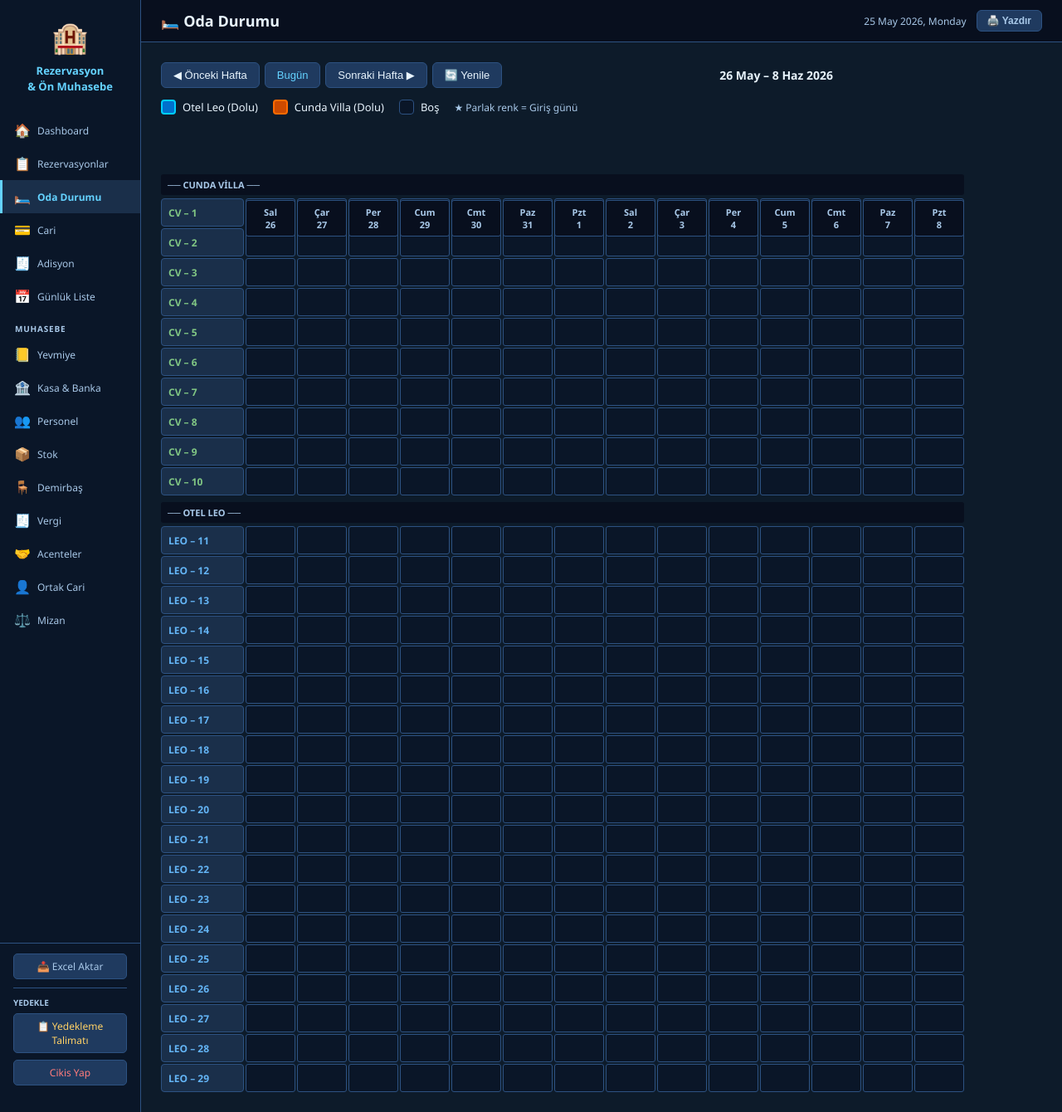
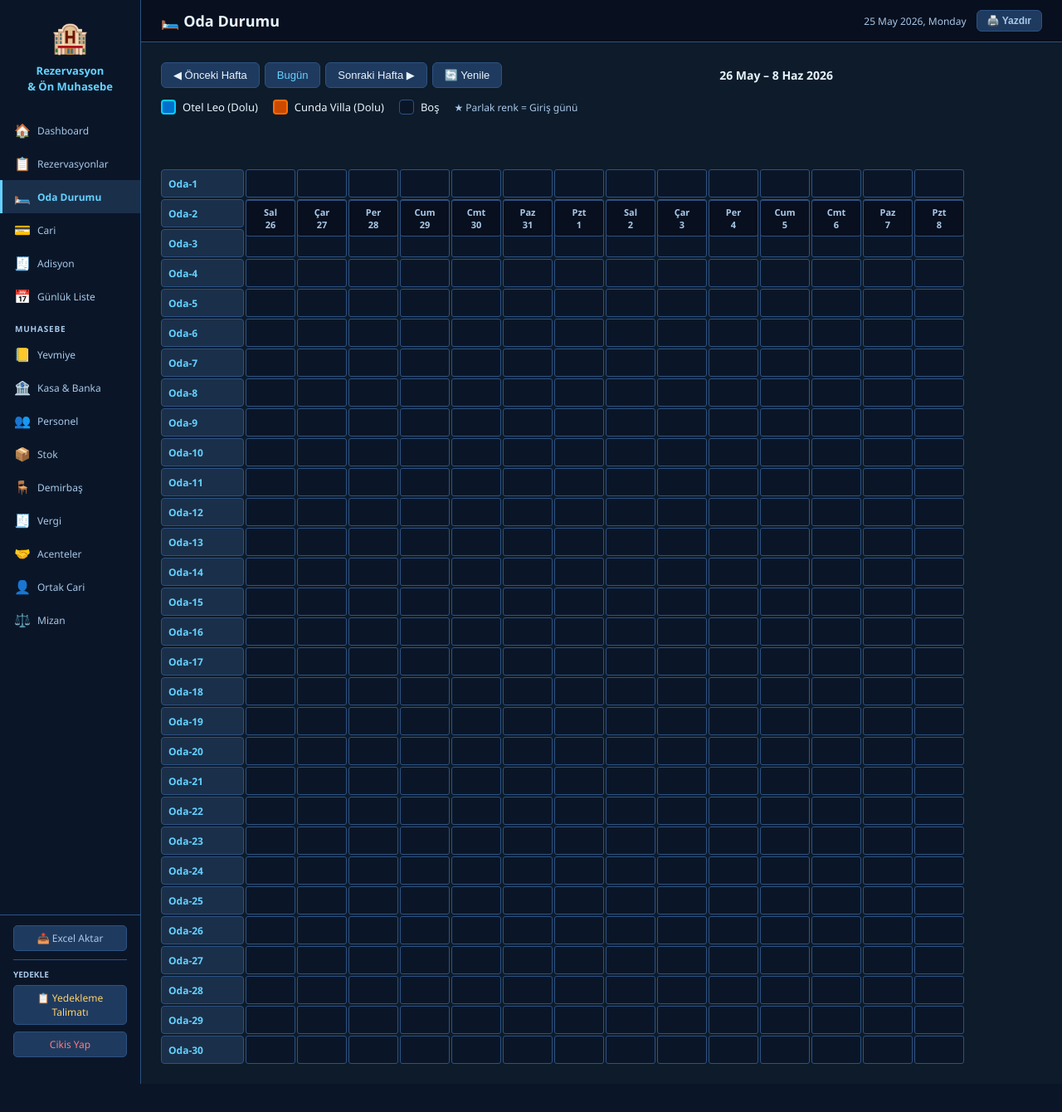
Before and after one commit to bmkucuk/otel-rzv, a Flask app: page /oda-durumu in a window 1280 px wide. Shown: the whole page at 83% size. After the commit the page ends 1306 px from the top, so only its background shows below. Run offline with Flask 3, Linux system fonts and the light colour scheme; the visitor is signed in with stand-in values (Sample User, id 1); data that the repository does not hold is empty.

Commit message:
Tek otel: CV/LEO kaldırıldı, oda 1-30 GENEL, tum sayfalarda guncelleme

```diff
--- a/app.py
+++ b/app.py
@@ -158,8 +158,7 @@ def api_gunluk_liste():
 def api_dashboard():
     today = date.today().isoformat()
     girisler, cikislar, aktifler, kahvalti = db.get_dashboard(today)
-    leo_aktif = sum(1 for r in aktifler if r['otel'] == 'LEO')
-    cv_aktif  = sum(1 for r in aktifler if r['otel'] == 'CV')
+    aktif_oda = len(aktifler)
     toplam_alacak = sum((r.get('rez_bakiye') or 0) + (r.get('adis_bakiye') or 0)
                         for r in db.get_rezervasyonlar()
                         if r.get('durum') != 'Kapora Yandı')
@@ -168,8 +167,7 @@ def api_dashboard():
         'stats': {
             'bugun_giris':   len(girisler),
             'bugun_cikis':   len(cikislar),
-            'leo_aktif':     leo_aktif,
-            'cv_aktif':      cv_aktif,
+            'aktif_oda':     aktif_oda,
             'kahvalti_kisi': kahvalti,
             'toplam_alacak': toplam_alacak,
         },
@@ -197,9 +195,8 @@ def api_oda_durumu():
     today = date.today().isoformat()
 
     rezervasyonlar = [r for r in db.get_rezervasyonlar() if r.get("durum") != "Kapora Yandı"]
-    cv_odalar  = list(range(1, 11))
-    leo_odalar = list(range(11, 30))
-    all_rooms  = [('CV', o) for o in cv_odalar] + [('LEO', o) for o in leo_odalar]
+    odalar    = list(range(1, 31))
+    all_rooms = [('GENEL', o) for o in odalar]
 
     grid = []
     for otel_label, oda_no in all_rooms:
@@ -389,7 +386,7 @@ def api_kapora_yandi():
         kapora = float(r.get('kapora') or 0)
         if kapora <= 0:
             return jsonify({'ok': False, 'error': 'Kapora yok'}), 400
-        otel = r.get('otel', 'LEO')
+        otel = r.get('otel', 'GENEL')
         gelir_hesap = '601'
         musteri = r.get('musteri', '')
         tarih = date.today().isoformat()
--- a/database.py
+++ b/database.py
@@ -23,7 +23,7 @@ def init_db():
     CREATE TABLE IF NOT EXISTS rezervasyonlar (
         id              INTEGER PRIMARY KEY AUTOINCREMENT,
         oda_no          INTEGER NOT NULL,
-        otel            TEXT NOT NULL DEFAULT 'LEO',
+        otel            TEXT NOT NULL DEFAULT 'GENEL',
         foy_no          INTEGER UNIQUE NOT NULL,
         kanal           TEXT DEFAULT '',
         musteri         TEXT NOT NULL,
@@ -81,9 +81,8 @@ def init_db():
     # Oda listesini doldur
     count = conn.execute("SELECT COUNT(*) FROM odalar").fetchone()[0]
     if count == 0:
-        leo = [(i, 'LEO') for i in range(11, 30)]
-        cv  = [(i, 'CV')  for i in range(1, 11)]
-        conn.executemany("INSERT OR IGNORE INTO odalar(oda_no,otel) VALUES(?,?)", leo + cv)
+        odalar = [(i, 'GENEL') for i in range(1, 31)]
+        conn.executemany("INSERT OR IGNORE INTO odalar(oda_no,otel) VALUES(?,?)", odalar)
     # Migration: durum kolonu yoksa ekle
     cols = [r[1] for r in conn.execute("PRAGMA table_info(rezervasyonlar)").fetchall()]
     if 'checkin' not in cols:
@@ -156,7 +155,7 @@ def save_rezervasyon(data):
              kapora,kapora_tarihi,rez_tahsilat,rez_odeme_sekli,rez_bakiye,aciklama)
         VALUES (?,?,?,?,?,?,?,?,?,?,?,?,?,?,?,?,?,?,?)
     """, (
-        int(data['oda_no']), data['otel'], int(data['foy_no']),
+        int(data['oda_no']), 'GENEL', int(data['foy_no']),
         data.get('kanal',''), data['musteri'],
         int(data.get('yetiskin',1)), int(data.get('cocuk',0)),
         data.get('ek_yatak','Yok'), gun_fiyat,
@@ -190,7 +189,7 @@ def update_rezervasyon(foy_no, data):
             updated_at=datetime('now','localtime')
         WHERE foy_no=?
     """, (
-        int(data['oda_no']), data['otel'], data.get('kanal',''),
+        int(data['oda_no']), 'GENEL', data.get('kanal',''),
         data['musteri'], int(data.get('yetiskin',1)), int(data.get('cocuk',0)),
         data.get('ek_yatak','Yok'), gun_fiyat, giris, cikis,
         toplam_gun, toplam_fiyat, kapora, data.get('kapora_tarihi'),
@@ -289,7 +288,7 @@ def save_adisyon(data):
         rez['oda_no'] if rez else None,
         data.get('tarih'), float(data['tutar']),
         data.get('odeme','Oda Hesabına'), data.get('aciklama',''),
-        rez['otel'] if rez else ''
+        'GENEL'
     ))
     # Rezervasyondaki adisyon toplamını güncelle
     _sync_adisyon_totals(conn, foy_no)
@@ -413,7 +412,7 @@ def import_from_excel(excel_path):
                  adisyon,adis_tahsilat,adis_odeme_sekli,adis_bakiye,aciklama)
                 VALUES(?,?,?,?,?,?,?,?,?,?,?,?,?,?,?,?,?,?,?,?,?,?,?)
             """, (
-                col(0), str(col(1) or ('LEO' if (col(0) or 0)>10 else 'CV')),
+                col(0), 'GENEL',
                 col(2), str(col(3) or ''), str(col(4) or ''),
                 int(_f(col(5)) or 1), int(_f(col(6)) or 0),
                 str(col(7) or 'Yok'), gun_fiyat,
--- a/templates/muhasebe/acente.html
+++ b/templates/muhasebe/acente.html
@@ -99,7 +99,7 @@ function onFoyChange() {
   if (rez) {
     document.getElementById('f-misafir').value = rez.musteri;
     document.getElementById('f-tutar').value = rez.toplam_fiyat || 0;
-    document.getElementById('f-otel').value = rez.otel || 'LEO';
+    document.getElementById('f-otel').value = 'GENEL';
     hesaplaKomisyon();
   }
 }
@@ -222,7 +222,7 @@ async function duzenle(id) {
   document.getElementById('f-oran').value = r.komisyon_oran || 15;
   document.getElementById('f-kom').value = r.komisyon_tl || 0;
   document.getElementById('f-gelen').value = r.gelen_odeme || 0;
-  document.getElementById('f-otel').value = r.otel || 'LEO';
+  document.getElementById('f-otel').value = 'GENEL';
   document.getElementById('modal').classList.add('open');
 }
 
--- a/templates/muhasebe/demirbaş.html
+++ b/templates/muhasebe/demirbaş.html
@@ -87,8 +87,7 @@ async function load() {
   const toplam = filtered.reduce((s, r) => s + (r.toplam || 0), 0);
   document.getElementById('kartlar').innerHTML = `
     <div class="stat-card"><div class="label">Toplam Demirbaş</div><div class="value red">${fmt(toplam)}</div><div class="sub">${filtered.length} kayıt</div></div>
-    <div class="stat-card"><div class="label">Leo</div><div class="value yellow">${fmt(filtered.filter(r=>r.otel==='LEO').reduce((s,r)=>s+(r.toplam||0),0))}</div></div>
-    <div class="stat-card"><div class="label">Cunda Villa</div><div class="value yellow">${fmt(filtered.filter(r=>r.otel==='CV').reduce((s,r)=>s+(r.toplam||0),0))}</div></div>
+    <div class="stat-card"><div class="label">Toplam</div><div class="value yellow">${fmt(filtered.reduce((s,r)=>s+(r.toplam||0),0))}</div></div>
     <div class="stat-card"><div class="label">Genel</div><div class="value yellow">${fmt(filtered.filter(r=>r.otel==='GENEL').reduce((s,r)=>s+(r.toplam||0),0))}</div></div>`;
 
   document.getElementById('tbody').innerHTML = filtered.map(r => `<tr>
--- a/templates/muhasebe/gider_girisleri.html
+++ b/templates/muhasebe/gider_girisleri.html
@@ -470,8 +470,7 @@ async function loadDem() {
   const toplam = filtered.reduce((s,r)=>s+(r.toplam||0),0);
   document.getElementById('dem-kartlar').innerHTML = `
     <div class="stat-card"><div class="label">Toplam</div><div class="value red">${fmt(toplam)}</div><div class="sub">${filtered.length} kayıt</div></div>
-    <div class="stat-card"><div class="label">Leo</div><div class="value yellow">${fmt(filtered.filter(r=>r.otel==='LEO').reduce((s,r)=>s+(r.toplam||0),0))}</div></div>
-    <div class="stat-card"><div class="label">Cunda Villa</div><div class="value yellow">${fmt(filtered.filter(r=>r.otel==='CV').reduce((s,r)=>s+(r.toplam||0),0))}</div></div>
+    <div class="stat-card"><div class="label">Toplam</div><div class="value yellow">${fmt(filtered.reduce((s,r)=>s+(r.toplam||0),0))}</div></div>
     <div class="stat-card"><div class="label">Genel</div><div class="value yellow">${fmt(filtered.filter(r=>r.otel==='GENEL').reduce((s,r)=>s+(r.toplam||0),0))}</div></div>`;
   document.getElementById('dem-tbody').innerHTML = filtered.map(r=>`<tr>
     <td>${r.tarih||'—'}</td><td>${r.aciklama}</td>
--- a/templates/muhasebe/gosterge.html
+++ b/templates/muhasebe/gosterge.html
@@ -26,7 +26,7 @@
 <div class="table-wrap">
   <table>
     <thead>
-      <tr><th>Ay</th><th>Leo Kon.</th><th>CV Kon.</th><th>Adisyon</th><th>Toplam Gelir</th><th>Personel</th><th>Vergi</th><th>Net</th></tr>
+      <tr><th>Ay</th><th>Konaklama</th><th>Adisyon</th><th>Toplam Gelir</th><th>Personel</th><th>Vergi</th><th>Net</th></tr>
     </thead>
     <tbody id="aylik-tbody"><tr class="loading-row"><td colspan="8"><span class="spinner"></span></td></tr></tbody>
   </table>
@@ -42,7 +42,7 @@ async function load() {
 
   document.getElementById('gelir-kartlar').innerHTML = `
     <div class="stat-card"><div class="label">Leo Konaklama</div><div class="value leo-tag">${fmt(k.leo_kon)}</div></div>
-    <div class="stat-card"><div class="label">CV Konaklama</div><div class="value cv-tag">${fmt(k.cv_kon)}</div></div>
+    <div class="stat-card"><div class="label">Konaklama</div><div class="value">${fmt((k.leo_kon||0)+(k.cv_kon||0))}</div></div>
     <div class="stat-card"><div class="label">Adisyon</div><div class="value yellow">${fmt(k.restoran)}</div></div>
     <div class="stat-card"><div class="label">Toplam Tahsilat</div><div class="value green">${fmt(k.tahsilat)}<div style="font-size:11px;color:var(--text2);margin-top:4px">Nakit:${fmt(k.nakit)} KK:${fmt(k.kk)}</div></div></div>
     <div class="stat-card"><div class="label">Toplam Kapora</div><div class="value green">${fmt(k.kapora)}</div></div>
--- a/templates/oda_durumu.html
+++ b/templates/oda_durumu.html
@@ -25,18 +25,15 @@
 .oda-label{background:var(--card);padding:5px 8px;font-size:12px;font-weight:700;border-radius:4px;border:1px solid var(--border);width:100px;white-space:nowrap;display:flex;align-items:center}
 .oda-label.leo{color:var(--leo)}
 .oda-label.cv{color:var(--cv)}
-.section-header{background:var(--header);color:var(--text2);font-size:11px;font-weight:700;padding:5px 8px;border-radius:3px;grid-column:1/-1;margin:6px 0 2px}
+.section-header{background:var(--header);color:var(--text);font-size:15px;font-weight:800;padding:10px 8px;border-radius:3px;grid-column:1/-1;margin:8px 0 2px;text-align:center;letter-spacing:2px}
 .cell{width:60px;height:34px;border-radius:3px;border:1px solid var(--border);display:flex;align-items:center;justify-content:center;font-size:11px;font-weight:700;cursor:default;position:relative}
 .cell.bos{background:var(--sidebar)}
 .cell.bos.today{background:var(--card2);border-color:var(--accent)40}
 
-/* LEO → Canlı mavi */
-.cell.dolu-leo{background:#0a4a7a;color:#00cfff;border-color:#00cfff}
-.cell.dolu-leo.giris{background:#0070cc;color:#fff;border-color:#00cfff}
-
-/* CV → Canlı turuncu */
-.cell.dolu-cv{background:#7a2e00;color:#ff6b00;border-color:#ff6b00}
-.cell.dolu-cv.giris{background:#cc4a00;color:#fff;border-color:#ff6b00}
+/* Dolu oda → Canlı mavi (tek otel) */
+.cell.dolu-genel{background:#0a4a7a;color:#00cfff;border-color:#00cfff}
+.cell.dolu-genel.giris{background:#0070cc;color:#fff;border-color:#00cfff}
+.oda-label.genel{color:var(--accent)}
 
 .cell:hover .tooltip{display:block}
 .tooltip{display:none;position:absolute;bottom:calc(100% + 6px);left:50%;transform:translateX(-50%);background:#0a1628;border:1px solid var(--border);padding:8px 12px;border-radius:6px;white-space:nowrap;font-size:12px;color:var(--text);z-index:10;pointer-events:none;box-shadow:0 4px 16px #0006}
@@ -134,12 +131,11 @@ function render(d) {
   for (const room of grid) {
     if (room.otel !== lastOtel) {
       lastOtel = room.otel;
-      const label = room.otel === 'LEO' ? '── OTEL LEO ──' : '── CUNDA VİLLA ──';
-      html += `<div class="section-header">${label}</div>`;
+
     }
 
-    const otelClass = room.otel === 'LEO' ? 'leo' : 'cv';
-    html += `<div class="oda-label ${otelClass}">${room.otel} – ${room.oda_no}</div>`;
+    const otelClass = 'genel';
+    html += `<div class="oda-label genel">Oda-${room.oda_no}</div>`;
 
     for (let i = 0; i < dates.length; i++) {
       const dt = dates[i];
@@ -147,7 +143,7 @@ function render(d) {
       const isToday = dt === today;
 
       if (cell.dolu) {
-        const doluClass = `dolu-${room.otel.toLowerCase()}${cell.is_giris ? ' giris' : ''}`;
+        const doluClass = `dolu-genel${cell.is_giris ? ' giris' : ''}`;
         const girisF = cell.giris ? new Date(cell.giris+'T00:00:00').toLocaleDateString('tr-TR') : '';
         const cikisF = cell.cikis ? new Date(cell.cikis+'T00:00:00').toLocaleDateString('tr-TR') : '';
         html += `<div class="cell ${doluClass}">
--- a/templates/rezervasyonlar.html
+++ b/templates/rezervasyonlar.html
@@ -70,7 +70,7 @@
           <option value="19">19</option><option value="20">20</option><option value="21">21</option>
           <option value="22">22</option><option value="23">23</option><option value="24">24</option>
           <option value="25">25</option><option value="26">26</option><option value="27">27</option>
-          <option value="28">28</option><option value="29">29</option>
+          <option value="28">28</option><option value="29">29</option><option value="30">30</option>
         </select>
       </div>
       <div class="form-group">
```
Also changed, not shown: templates/dashboard.html (+5 -10 lines), templates/gunluk_liste.html (+5 -11 lines).
